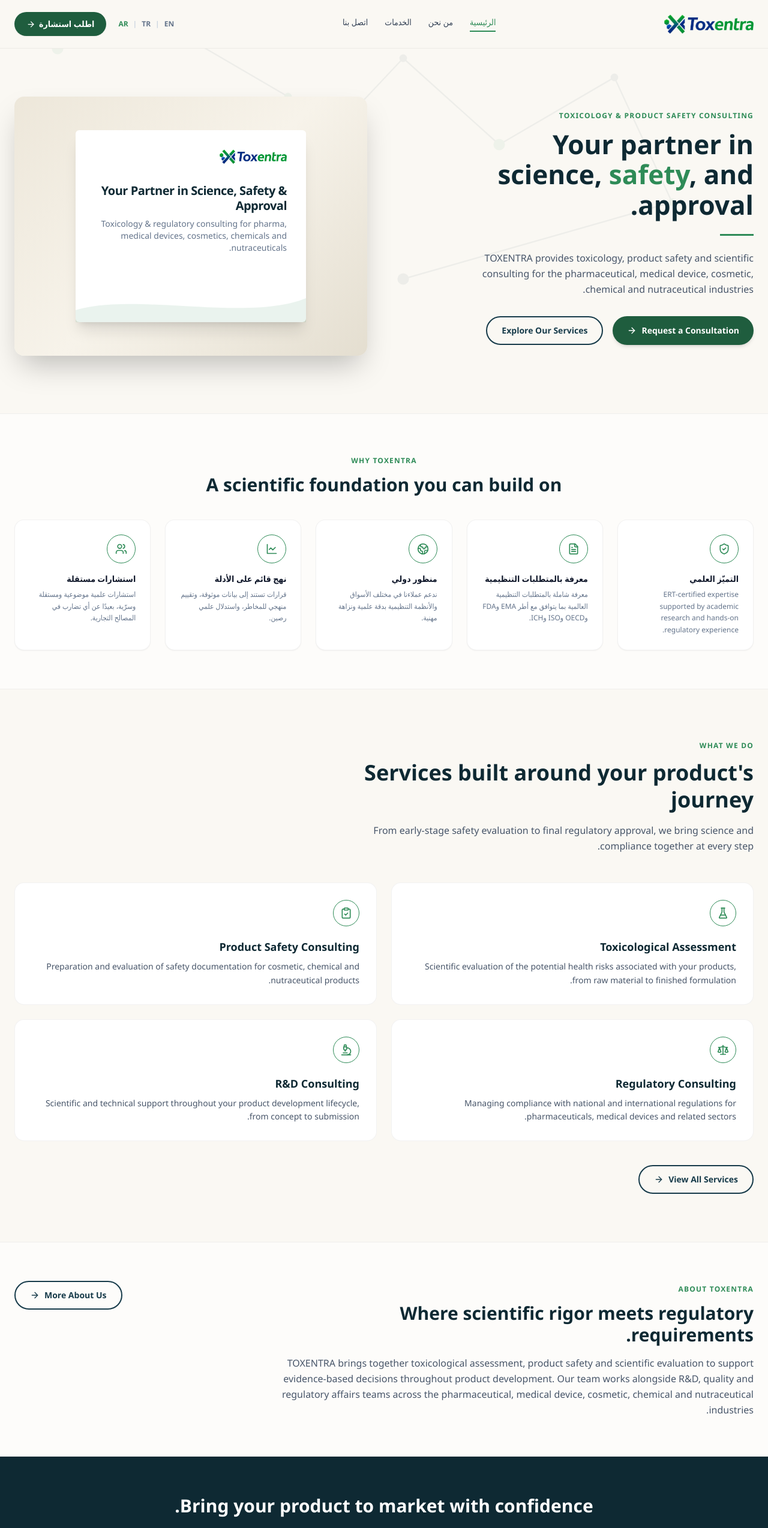
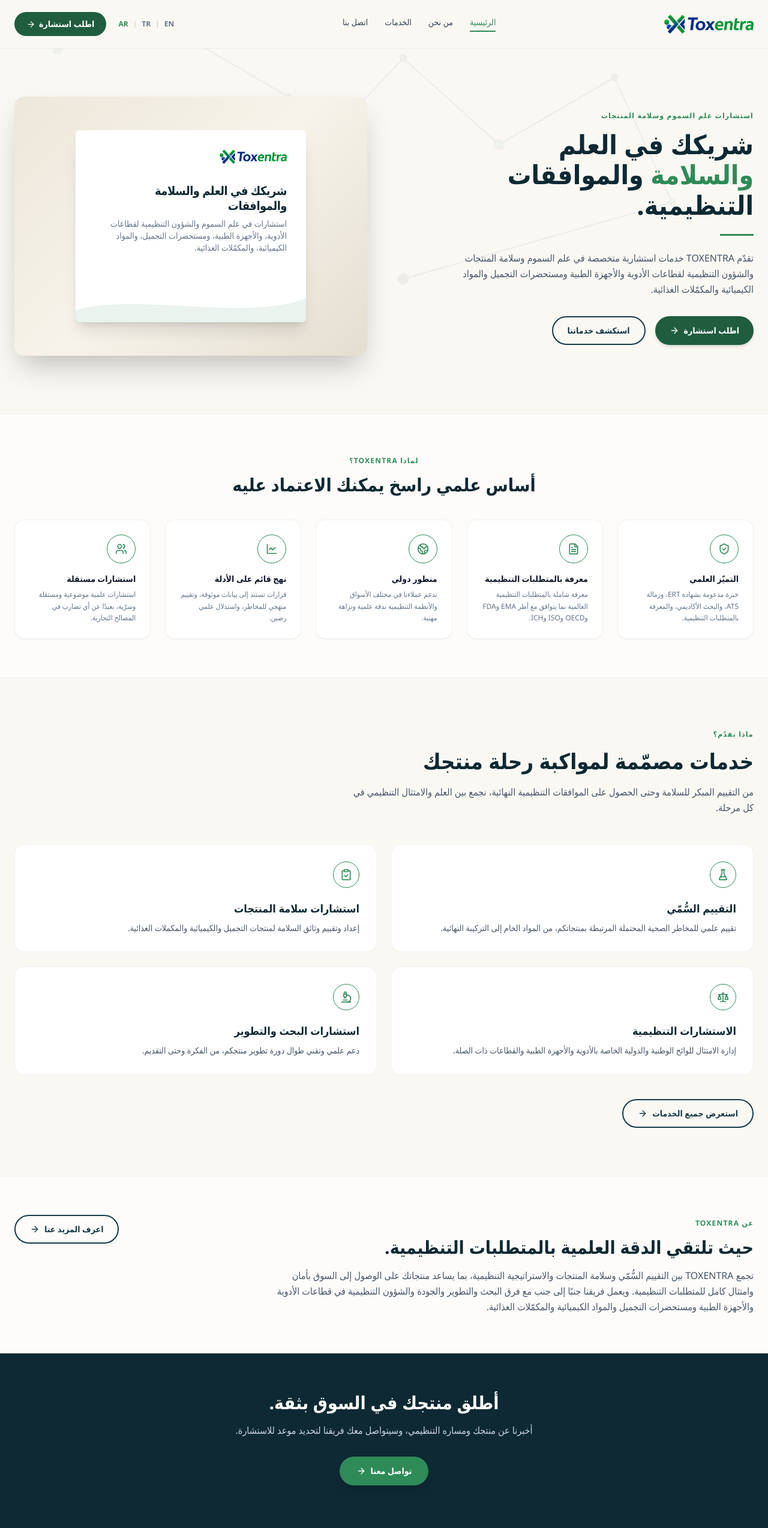
Before and after one commit to shandesipahi/Toxentra-Website, a Next.js app: page /ar in a window 1280 px wide. Shown: the top 2547 px of the page at 60% size. Built offline with nearby package versions, Linux system fonts and the light colour scheme.

Commit message:
Update page.js

```diff
--- a/app/ar/page.js
+++ b/app/ar/page.js
@@ -19,7 +19,7 @@ const trustPoints = [
   {
     icon: ShieldCheck,
     title: "التميّز العلمي",
-    text: "ERT-certified expertise supported by academic research and hands-on regulatory experience.",
+    text: "خبرة مدعومة بشهادة ERT، وزمالة ATS، والبحث الأكاديمي، والمعرفة بالمتطلبات التنظيمية.",
   },
   {
     icon: FileText,
@@ -46,23 +46,23 @@ const trustPoints = [
 const services = [
   {
     icon: FlaskConical,
-    title: "Toxicological Assessment",
-    text: "Scientific evaluation of the potential health risks associated with your products, from raw material to finished formulation.",
+    title: "التقييم السُّمّي",
+    text: "تقييم علمي للمخاطر الصحية المحتملة المرتبطة بمنتجاتكم، من المواد الخام إلى التركيبة النهائية.",
   },
   {
     icon: ClipboardCheck,
-    title: "Product Safety Consulting",
-    text: "Preparation and evaluation of safety documentation for cosmetic, chemical and nutraceutical products.",
+    title: "استشارات سلامة المنتجات",
+    text: "إعداد وتقييم وثائق السلامة لمنتجات التجميل والكيميائية والمكملات الغذائية.",
   },
   {
     icon: Scale,
-    title: "Regulatory Consulting",
-    text: "Managing compliance with national and international regulations for pharmaceuticals, medical devices and related sectors.",
+    title: "الاستشارات التنظيمية",
+    text: "إدارة الامتثال للوائح الوطنية والدولية الخاصة بالأدوية والأجهزة الطبية والقطاعات ذات الصلة.",
   },
   {
     icon: Microscope,
-    title: "R&D Consulting",
-    text: "Scientific and technical support throughout your product development lifecycle, from concept to submission.",
+    title: "استشارات البحث والتطوير",
+    text: "دعم علمي وتقني طوال دورة تطوير منتجكم، من الفكرة وحتى التقديم.",
   },
 ];
 
@@ -102,31 +102,29 @@ export default function HomePage() {
 
         <div className="relative max-w-7xl mx-auto px-6 pt-16 pb-20 md:pt-20 md:pb-24 grid md:grid-cols-2 gap-14 items-center">
           <div>
-            <Eyebrow>Toxicology &amp; Product Safety Consulting</Eyebrow>
+            <Eyebrow>استشارات علم السموم وسلامة المنتجات</Eyebrow>
             <h1 className="text-4xl md:text-[2.75rem] leading-[1.15] font-bold font-serif mt-3 mb-6">
-              <span className="text-navy-deep">Your partner in</span><br />
-              <span className="text-navy-deep">science, </span>
-              <span className="text-green">safety</span>
-              <span className="text-navy-deep">, and approval.</span>
+              <span className="text-navy-deep">شريكك في العلم</span><br />
+              <span className="text-navy-deep"> </span>
+              <span className="text-green">والسلامة</span>
+              <span className="text-navy-deep"> والموافقات التنظيمية.</span>
             </h1>
             <div className="w-14 h-[3px] mb-6 bg-green" />
             <p className="text-slate-600 leading-relaxed mb-8 max-w-lg">
-              TOXENTRA provides toxicology, product safety and scientific
-              consulting for the pharmaceutical, medical device, cosmetic,
-              chemical and nutraceutical industries.
+              تقدّم TOXENTRA خدمات استشارية متخصصة في علم السموم وسلامة المنتجات والشؤون التنظيمية لقطاعات الأدوية والأجهزة الطبية ومستحضرات التجميل والمواد الكيميائية والمكمّلات الغذائية.
             </p>
             <div className="flex flex-wrap gap-4">
               <Link
                 href="/ar/contact"
                 className="inline-flex items-center gap-2 rounded-full px-6 py-3 text-sm font-semibold text-white shadow-md transition-transform hover:scale-[1.03] bg-green-dark"
               >
-                Request a Consultation <ArrowRight size={16} />
+                اطلب استشارة <ArrowRight size={16} />
               </Link>
               <Link
                 href="/ar/services"
                 className="inline-flex items-center gap-2 rounded-full px-6 py-3 text-sm font-semibold border-2 border-navy text-navy transition-colors hover:bg-white"
               >
-                Explore Our Services
+                استكشف خدماتنا
               </Link>
             </div>
           </div>
@@ -140,11 +138,10 @@ export default function HomePage() {
                 <Image src="/logo.png" alt="TOXENTRA" width={112} height={24} className="h-6 w-auto mb-8" />
 
                 <h3 className="text-xl font-bold font-serif leading-tight tracking-tight mb-2 text-navy-deep">
-                  Your Partner in Science, Safety &amp; Approval
+                  شريكك في العلم والسلامة والموافقات
                 </h3>
                 <p className="text-sm text-slate-500">
-                  Toxicology &amp; regulatory consulting for pharma, medical
-                  devices, cosmetics, chemicals and nutraceuticals.
+                  استشارات في علم السموم والشؤون التنظيمية لقطاعات الأدوية، والأجهزة الطبية، ومستحضرات التجميل، والمواد الكيميائية، والمكمّلات الغذائية.
                 </p>
                 <svg className="absolute bottom-0 left-0 w-full opacity-70" height="60" viewBox="0 0 400 60" preserveAspectRatio="none">
                   <path d="M0,40 C100,10 300,60 400,20 L400,60 L0,60 Z" fill="#2E8B57" opacity="0.15" />
@@ -159,9 +156,9 @@ export default function HomePage() {
       <section className="border-y border-black/5 bg-white/60">
         <div className="max-w-7xl mx-auto px-6 py-16">
           <div className="text-center mb-10">
-            <Eyebrow>Why TOXENTRA</Eyebrow>
+            <Eyebrow>لماذا TOXENTRA؟</Eyebrow>
             <h2 className="text-2xl md:text-3xl font-bold font-serif mt-3 text-navy-deep">
-              A scientific foundation you can build on
+              أساس علمي راسخ يمكنك الاعتماد عليه
             </h2>
           </div>
           <div className="grid sm:grid-cols-2 lg:grid-cols-5 gap-6">
@@ -184,13 +181,12 @@ export default function HomePage() {
       {/* SERVICES */}
       <section className="max-w-7xl mx-auto px-6 py-20">
         <div className="max-w-2xl mb-12">
-          <Eyebrow>What We Do</Eyebrow>
+          <Eyebrow>ماذا نقدّم؟</Eyebrow>
           <h2 className="text-3xl md:text-[2.25rem] font-bold font-serif mt-3 mb-4 leading-tight text-navy-deep">
-            Services built around your product&apos;s journey
+            خدمات مصمّمة لمواكبة رحلة منتجك
           </h2>
           <p className="text-slate-600 leading-relaxed">
-            From early-stage safety evaluation to final regulatory approval,
-            we bring science and compliance together at every step.
+            من التقييم المبكر للسلامة وحتى الحصول على الموافقات التنظيمية النهائية، نجمع بين العلم والامتثال التنظيمي في كل مرحلة.
           </p>
         </div>
         <div className="grid md:grid-cols-2 gap-6">
@@ -212,7 +208,7 @@ export default function HomePage() {
             href="/ar/services"
             className="inline-flex items-center gap-2 rounded-full px-6 py-3 text-sm font-semibold border-2 border-navy text-navy transition-colors hover:bg-white"
           >
-            View All Services <ArrowRight size={16} />
+            استعرض جميع الخدمات <ArrowRight size={16} />
           </Link>
         </div>
       </section>
@@ -221,24 +217,19 @@ export default function HomePage() {
       <section className="bg-white/60 border-y border-black/5">
         <div className="max-w-7xl mx-auto px-6 py-16 grid md:grid-cols-3 gap-10 items-center">
           <div className="md:col-span-2">
-            <Eyebrow>About TOXENTRA</Eyebrow>
+            <Eyebrow>عن TOXENTRA</Eyebrow>
             <h2 className="text-2xl md:text-3xl font-bold font-serif mt-3 mb-4 leading-tight text-navy-deep">
-              Where scientific rigor meets regulatory requirements.
+              حيث تلتقي الدقة العلمية بالمتطلبات التنظيمية.
             </h2>
             <p className="text-slate-600 leading-relaxed">
-              TOXENTRA brings together toxicological assessment, product safety
-              and scientific evaluation to support evidence-based decisions
-              throughout product development. Our team works alongside
-              R&amp;D, quality and regulatory affairs teams across the
-              pharmaceutical, medical device, cosmetic, chemical and
-              nutraceutical industries.
+              تجمع TOXENTRA بين التقييم السُّمّي وسلامة المنتجات والاستراتيجية التنظيمية، بما يساعد منتجاتك على الوصول إلى السوق بأمان وامتثال كامل للمتطلبات التنظيمية. ويعمل فريقنا جنبًا إلى جنب مع فرق البحث والتطوير والجودة والشؤون التنظيمية في قطاعات الأدوية والأجهزة الطبية ومستحضرات التجميل والمواد الكيميائية والمكمّلات الغذائية.
             </p>
           </div>
           <Link
             href="/ar/about"
             className="inline-flex items-center justify-center gap-2 rounded-full px-6 py-3 text-sm font-semibold border-2 border-navy text-navy transition-colors hover:bg-white self-start md:justify-self-end"
           >
-            More About Us <ArrowRight size={16} />
+            اعرف المزيد عنا <ArrowRight size={16} />
           </Link>
         </div>
       </section>
@@ -247,17 +238,16 @@ export default function HomePage() {
       <section className="bg-navy-deep">
         <div className="max-w-4xl mx-auto px-6 py-16 text-center">
           <h2 className="text-2xl md:text-3xl font-bold font-serif text-white mb-4">
-            Bring your product to market with confidence.
+            أطلق منتجك في السوق بثقة.
           </h2>
           <p className="text-slate-300 mb-8 max-w-xl mx-auto">
-            Tell us about your product and scientific needs— our team will
-            get back to you to schedule a consultation.
+            أخبرنا عن منتجك ومساره التنظيمي، وسيتواصل معك فريقنا لتحديد موعد للاستشارة.
           </p>
           <Link
             href="/ar/contact"
             className="inline-flex items-center gap-2 rounded-full px-7 py-3.5 text-sm font-semibold shadow-lg transition-transform hover:scale-[1.03] bg-green text-white"
           >
-            Contact Us <ArrowRight size={16} />
+            تواصل معنا <ArrowRight size={16} />
           </Link>
         </div>
       </section>
```
